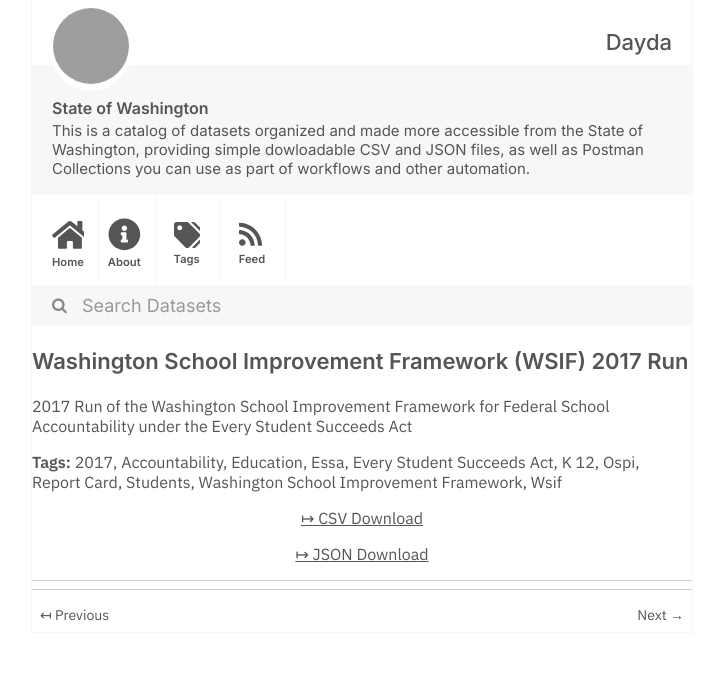
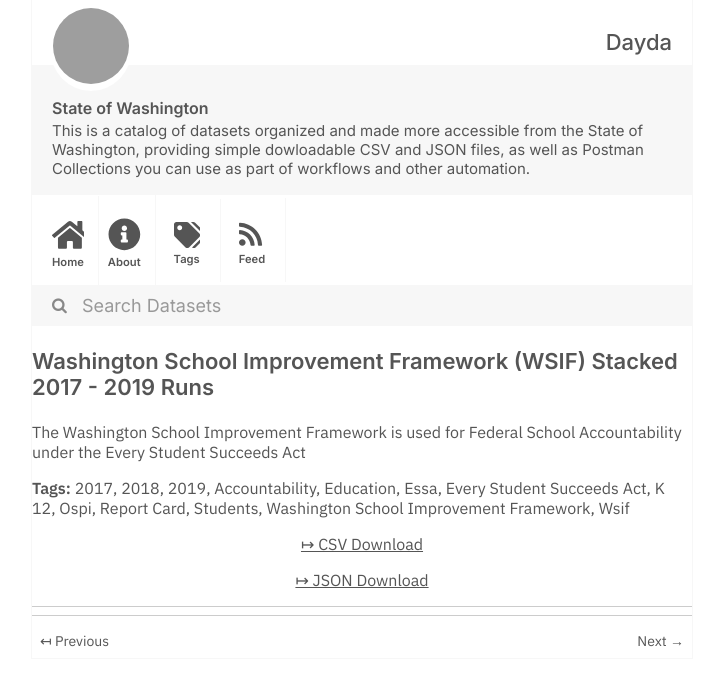
Before and after one commit to dayda-entities/state-of-washington, a Jekyll site: the page built from _posts/2020-11-10-washington-school-improvement-.md, in a window 1280 px wide, cut to the strip 0-686 px from the top of the page. Shown: the whole strip, without its empty margins (278-1001 px from the left). Built offline with Jekyll 4.4.1, drawn with Linux system fonts in a browser that asks for light colours; grey boxes are pictures that could not be loaded.

```diff
--- a/_posts/2020-11-10-washington-school-improvement-.md
+++ b/_posts/2020-11-10-washington-school-improvement-.md
@@ -1,11 +1,13 @@
 ---
-title: Washington School Improvement Framework (WSIF) 2017 Run
-created: '2020-11-10T17:20:07.752015'
-modified: '2020-11-10T17:20:07.752023'
+title: Washington School Improvement Framework (WSIF) Stacked 2017 - 2019 Runs
+created: '2020-11-10T17:20:59.684787'
+modified: '2020-11-10T17:20:59.684795'
 state: active
 type: dataset
 tags:
   - '2017'
+  - '2018'
+  - '2019'
   - Accountability
   - Education
   - Essa
@@ -18,9 +20,9 @@ tags:
   - Wsif
 groups:
   - Local Government
-csv_url: 'https://data.wa.gov/api/views/93km-ba4a/rows.csv?accessType=DOWNLOAD'
-json_url: 'https://data.wa.gov/api/views/93km-ba4a/rows.json?accessType=DOWNLOAD'
+csv_url: 'https://data.wa.gov/api/views/kg5k-8pyt/rows.csv?accessType=DOWNLOAD'
+json_url: 'https://data.wa.gov/api/views/kg5k-8pyt/rows.json?accessType=DOWNLOAD'
 layout: post
 
 ---
-2017 Run of the Washington School Improvement Framework for Federal School Accountability under the Every Student Succeeds Act
+The Washington School Improvement Framework is used for Federal School Accountability under the Every Student Succeeds Act
```
